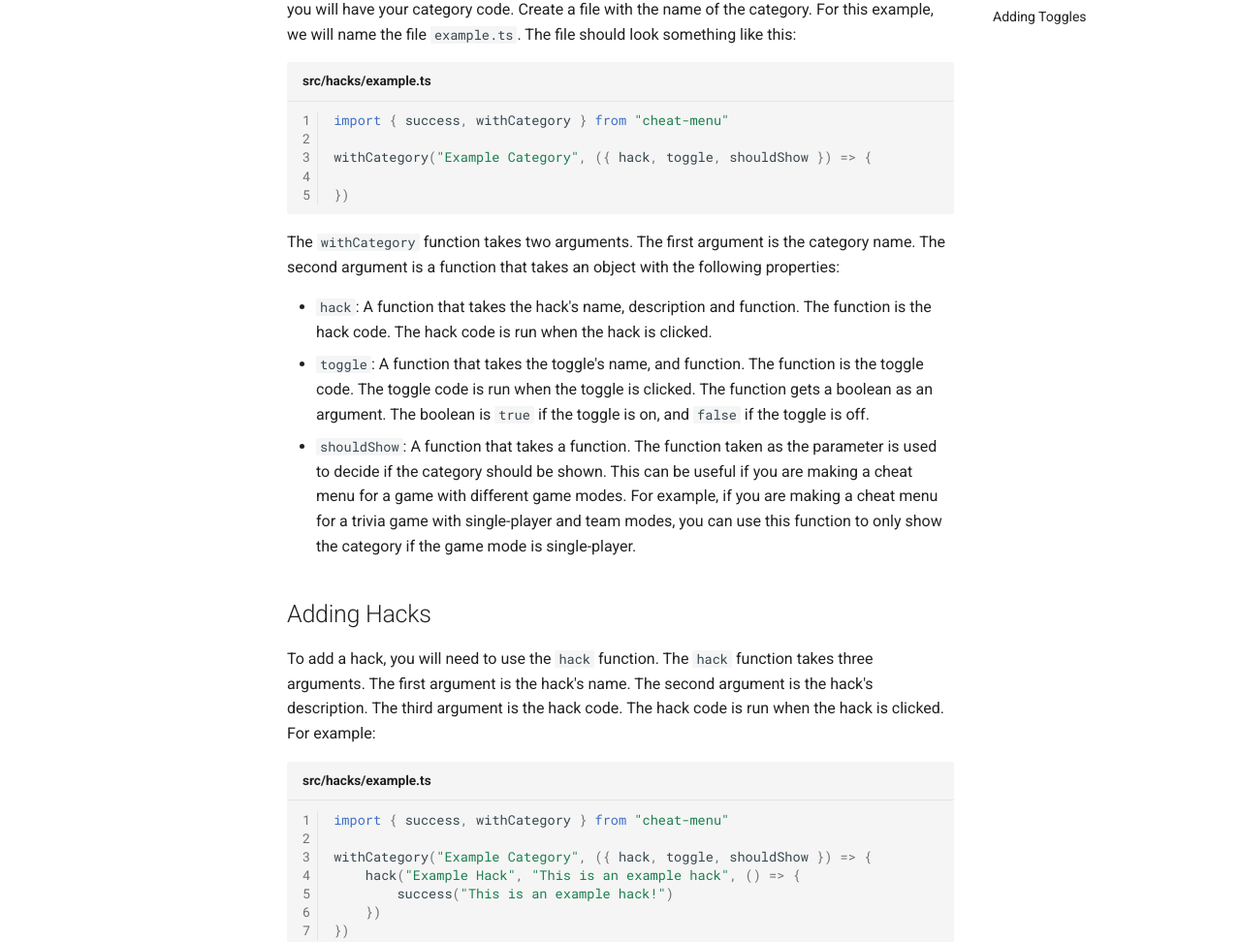
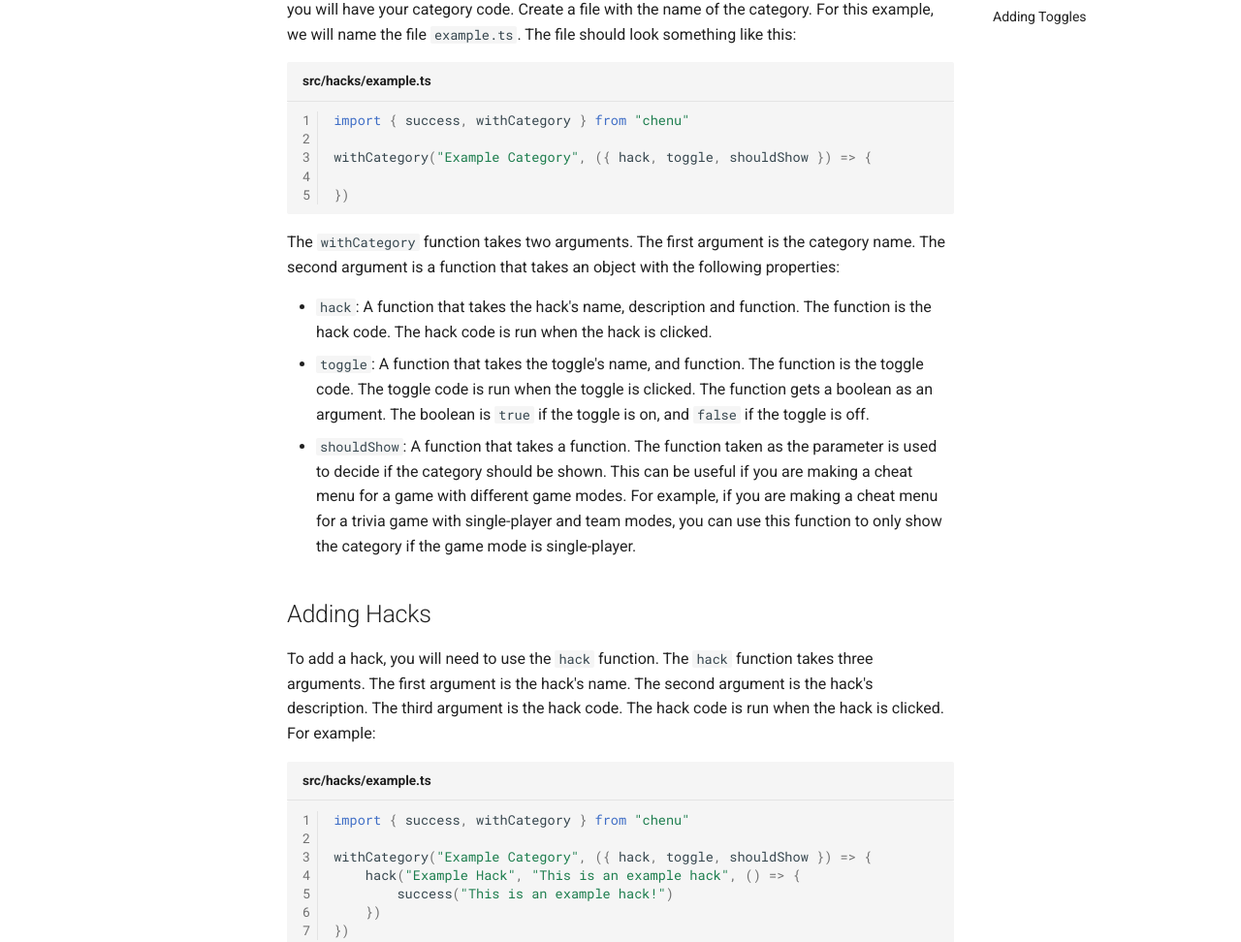
Before and after one commit to hostedposted/Chenu, an MkDocs documentation site: the page built from docs/setup/adding-hacks.md, in a window 1280 px wide and 1400 px high, scrolled down 724 px. Shown: the part 145-1117 px from the top of the window at 97% size. Built offline with MkDocs 1.6.1 and Material for MkDocs 9.7.7, drawn with Linux system fonts in a browser that asks for light colours; comment, search, counter and statistics services are not loaded; the version menu is left out.

Commit message:
More doc stuff

````diff
--- a/docs/setup/adding-hacks.md
+++ b/docs/setup/adding-hacks.md
@@ -29,7 +29,7 @@ export const config = {
 Once you have added the category to the configuration file, you need to create a file for the category. Under the ``src`` directory, there should be a ``hacks`` directory. This is the directory where you will have your category code. Create a file with the name of the category. For this example, we will name the file ``example.ts``. The file should look something like this:
 
 ```ts linenums="1" title="src/hacks/example.ts"
-import { success, withCategory } from "cheat-menu"
+import { success, withCategory } from "chenu"
 
 withCategory("Example Category", ({ hack, toggle, shouldShow }) => {
 
@@ -47,7 +47,7 @@ The ``withCategory`` function takes two arguments. The first argument is the cat
 To add a hack, you will need to use the ``hack`` function. The ``hack`` function takes three arguments. The first argument is the hack's name. The second argument is the hack's description. The third argument is the hack code. The hack code is run when the hack is clicked. For example:
 
 ```ts linenums="1" title="src/hacks/example.ts"
-import { success, withCategory } from "cheat-menu"
+import { success, withCategory } from "chenu"
 
 withCategory("Example Category", ({ hack, toggle, shouldShow }) => {
     hack("Example Hack", "This is an example hack", () => {
@@ -69,7 +69,7 @@ This will create a cheat menu looking like this:
 To add a toggle, you will need to use the ``toggle`` function. The ``toggle`` function takes two arguments. The first argument is the toggle's name. The second argument is the toggle code. The toggle code is run when the toggle is clicked. The toggle code gets a boolean as an argument. The boolean is ``true`` if the toggle is on, and ``false`` if the toggle is off. For example:
 
 ```ts linenums="1" title="src/hacks/example.ts"
-import { success, withCategory } from "cheat-menu"
+import { success, withCategory } from "chenu"
 
 withCategory("Example Category", ({ hack, toggle, shouldShow }) => {
     toggle("Example Toggle", (on) => {
````
Also changed, not shown: docs/index.md (+1 -1 lines).
